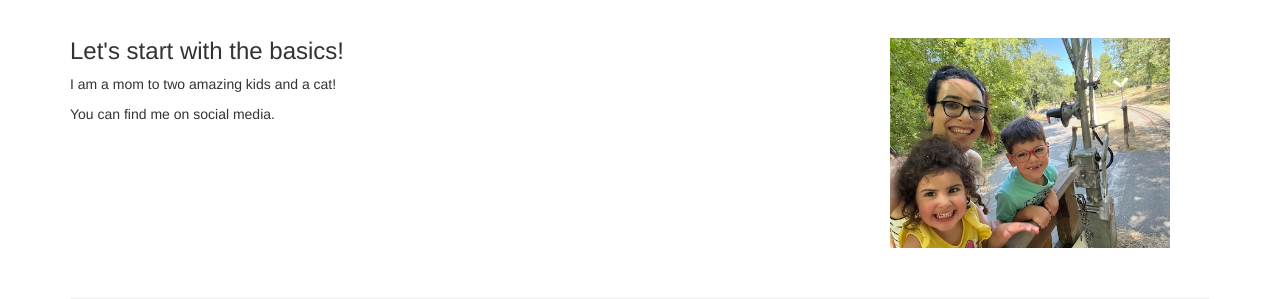
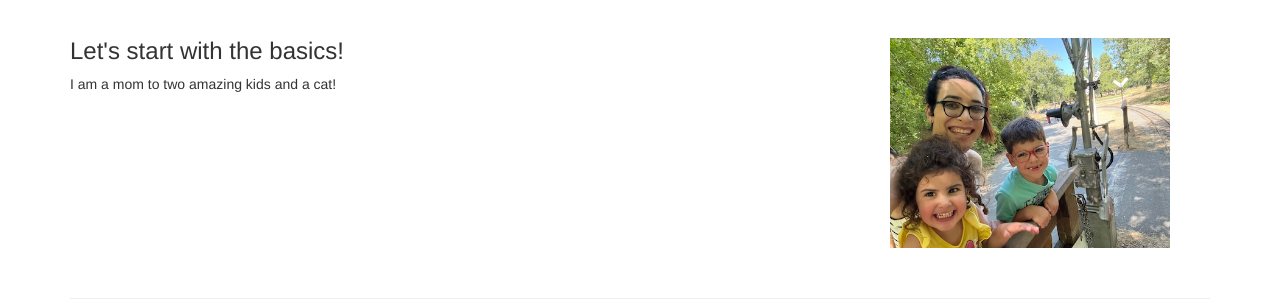
Before and after one commit to msbrookesj/msbrookesj.com, a plain HTML site: page about.html in a window 1280 px wide. Shown: the part 172-471 px from the top of the page. Drawn offline with Linux system fonts and the light colour scheme.

Commit message:
Remove redundant line about social media

```diff
--- a/about.html
+++ b/about.html
@@ -84,9 +84,6 @@
                     <p>
                     I am a mom to two amazing kids and a cat!
                     </p>
-                    <p>
-                    You can find me on social media.
-                    </p>
                 </div>
                 <div class="col-md-4">
                     <p style="text-align: center;">
```
